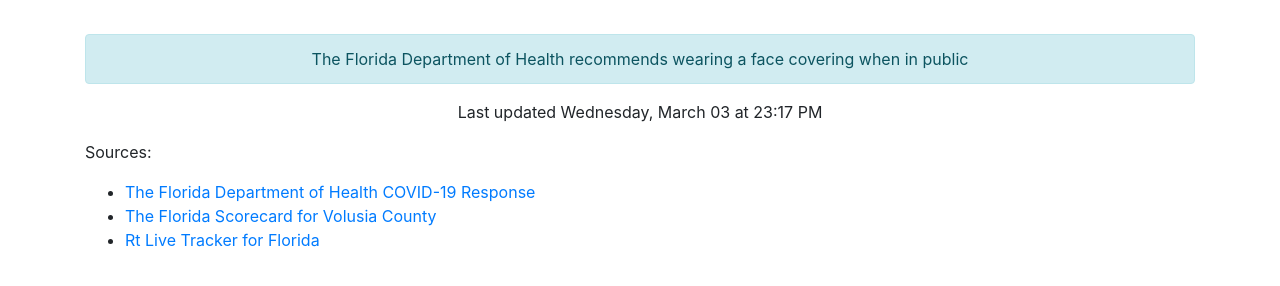
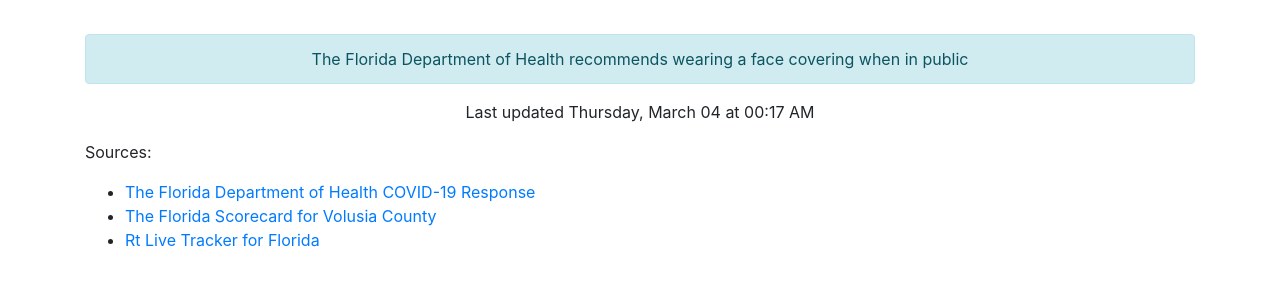
Before and after one commit to thinkjson/timeforchurch, a Jekyll site: the page built from index.md, in a window 1280 px wide. Shown: the part 544-830 px from the top of the page. Built offline with Jekyll 4.4.1, drawn with Linux system fonts in a browser that asks for light colours; our own code applies the rules of GitHub Pages for plain Markdown files.

Commit message:
Updating data

```diff
--- a/_includes/data.html
+++ b/_includes/data.html
@@ -10,4 +10,4 @@
     <div class="outcome text-success">YES</div>
     <div class="alert alert-info" role="alert">The Florida Department of Health recommends wearing a face covering when in public</div>
 
-    <p>Last updated Wednesday, March 03 at 23:17 PM</p>
+    <p>Last updated Thursday, March 04 at 00:17 AM</p>
```
